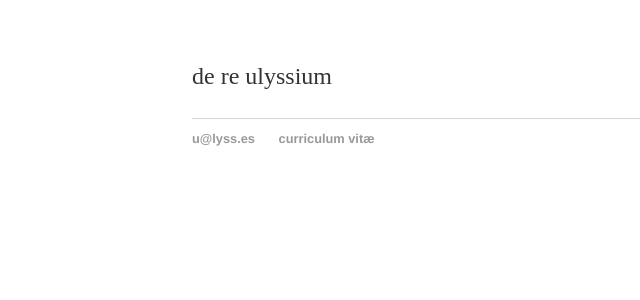
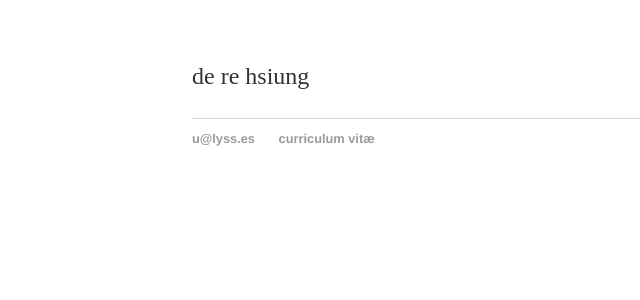
Before and after one commit to uly/hsiung, a Jekyll site: the page built from index.html, in a window 1280 px wide. Shown: the top 300 px of the page, without its empty margins (0-640 px from the left). Built offline with Jekyll 4.4.1, drawn with Linux system fonts in a browser that asks for light colours.

Commit message:
update via git

```diff
--- a/index.html
+++ b/index.html
@@ -1,7 +1,7 @@
 ---
 layout: default
-title: u.lyss.es
+title: hsiung.co
 ---
 <div class="blurb">
-	<p>de re ulyssium</p>
+	<p>de re hsiung</p>
 </div><!-- /.blurb -->
```
